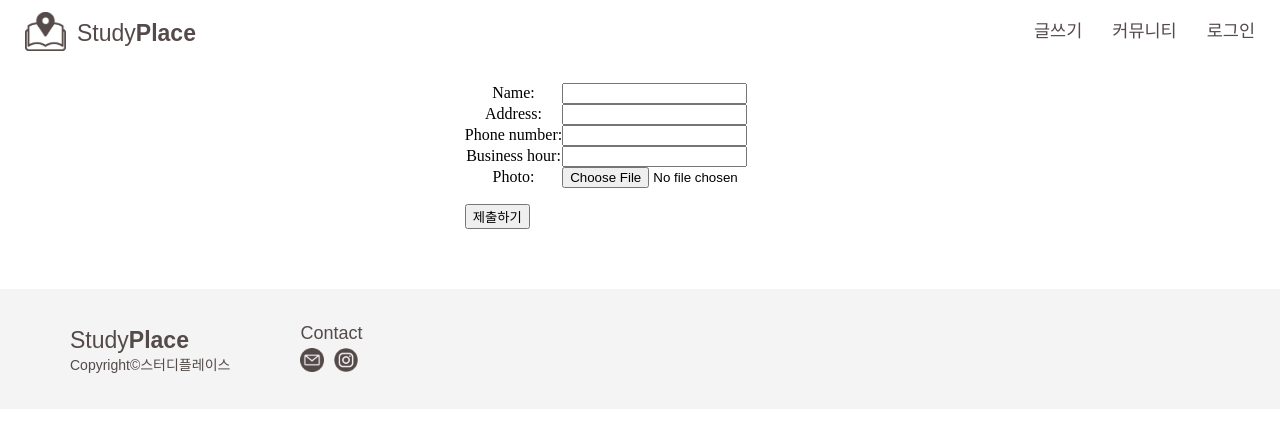
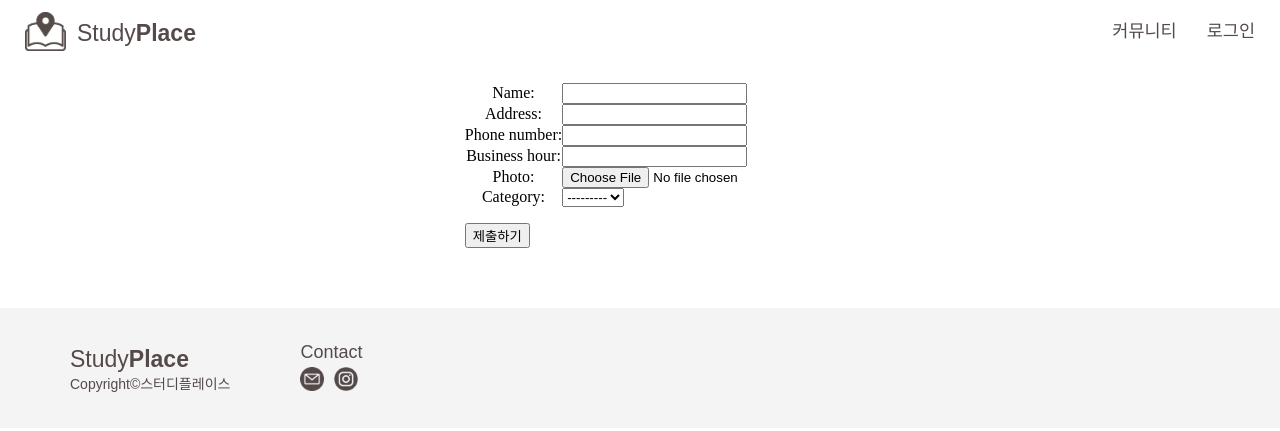
Before and after one commit to gahyeon8955/studyplace, a Django app: template mainapp/templates/mainapp/new.html in a window 1280 px wide. Shown: the top 431 px of the page. Run offline with Django 3.2, Linux system fonts and the light colour scheme; the template is opened without the code that fills it: values that come from a table or form of the project are taken from there, others are empty; some web fonts are replaced.

Commit message:
카테고리 기능

```diff
--- a/mainapp/admin.py
+++ b/mainapp/admin.py
@@ -1,5 +1,6 @@
 from django.contrib import admin
-from .models import Place
+from .models import Category, Place
 # Register your models here.
 
 admin.site.register(Place)
+admin.site.register(Category)
--- a/mainapp/forms.py
+++ b/mainapp/forms.py
@@ -1,7 +1,7 @@
 from django import forms
-from .models import Place
+from .models import Category, Place
 
 class PlaceNew(forms.ModelForm):
     class Meta:
         model = Place
-        fields = ['name','address', 'phone_number', 'business_hour', 'photo']
+        fields = ['name','address', 'phone_number', 'business_hour', 'photo', 'category']
--- a/mainapp/models.py
+++ b/mainapp/models.py
@@ -1,9 +1,19 @@
 from email.headerregistry import Address
 from email.policy import default
+from unicodedata import category
 from django.db import models
+from django.urls import reverse
 from uuid import uuid4
 from django.utils import timezone
 import os
+
+class Category(models.Model):
+    name = models.CharField(max_length=20)
+    def __str__(self):
+        return self.name
+
+    def get_absolute_url(self):
+        return reverse("home")
 
 class Place(models.Model):
 
@@ -12,6 +22,7 @@ class Place(models.Model):
     phone_number = models.CharField(max_length=30, default="", blank=True)   #전화번호
     business_hour = models.CharField(max_length=100, default="", blank=True)   #영업시간
     photo = models.ImageField(upload_to="place/photo", blank=True)   #place 이미지
+    category = models.ForeignKey(Category, on_delete=models.CASCADE, null=True)
 
     def __str__(self):
         return self.name
@@ -21,4 +32,4 @@ class Place(models.Model):
         if self.photo and hasattr(self.photo, 'url'):
             return self.photo.url
         else:
-            return '/media/default_image.png'
+            return '/static/mainapp/images/notfoundimage.png'
--- a/mainapp/static/mainapp/css/home.css
+++ b/mainapp/static/mainapp/css/home.css
@@ -180,7 +180,8 @@
     margin-left: 9px;
 }
 
-.home-shortcut-box > span {
+.home-shortcut-box > a > span {
+    display: block;
     color: white;
     position: relative;
     left: 9px;
--- a/mainapp/templates/mainapp/base.html
+++ b/mainapp/templates/mainapp/base.html
@@ -18,7 +18,6 @@
             </div>
         </a>
         <ul class="nav-link">
-            <li><a href="{% url 'mainapp:new' %}" class="new-link">글쓰기</a></li>
             <li><a href="#" class="community-link">커뮤니티</a></li>
             <li><a href="#" class="login-link">로그인</a></li>
         </ul>
--- a/mainapp/templates/mainapp/new.html
+++ b/mainapp/templates/mainapp/new.html
@@ -3,7 +3,7 @@
 {% block content %}
 <div class="body-wrapper">
     <div class="body-content">
-        <form action="{% url 'mainapp:new' %}" method="POST" enctype="multipart/form-data">
+        <form action="" method="POST" enctype="multipart/form-data">
             {% csrf_token %}
             <table>
                 {{form.as_table}}
--- a/mainapp/templates/mainapp/placelist.html
+++ b/mainapp/templates/mainapp/placelist.html
@@ -17,9 +17,10 @@
                 </span>
             </div>
             <div class="place-list">
+                <li><a href="{% url 'mainapp:new' category_name %}" class="new-link">글쓰기</a></li>
 
                 {% for place in page_obj %}
-                <a href="{% url 'mainapp:detail' place.id %}">
+                <a href="{% url 'mainapp:detail' category_name place.id %}">
                     <div class="place-box">
                         <div class="place-img"><img src="{{ place.get_photo_url }}" /></div>
                         <div class="place-name-box">
--- a/mainapp/urls.py
+++ b/mainapp/urls.py
@@ -7,9 +7,9 @@ from . import views
 app_name="mainapp"
 
 urlpatterns = [
-    path('', views.placelist, name='placelist'),
-    path('<int:place_id>/', views.detail, name='detail'),
-    path('new/', views.new, name='new'),
-    path('<int:place_id>/update/', views.update, name='update'),
-    path('<int:place_id>/delete/', views.delete, name='delete'),
+    path('<str:category_name>/', views.placelist, name='placelist'),
+    path('<str:category_name>/<int:place_id>/', views.detail, name='detail'),
+    path('<str:category_name>/new/', views.new, name='new'),
+    path('<str:category_name>/<int:place_id>/update/', views.update, name='update'),
+    path('<str:category_name>/<int:place_id>/delete/', views.delete, name='delete'),
 ]
```
Also changed, not shown: mainapp/templates/mainapp/detail.html (+4 -4 lines), mainapp/templates/mainapp/home.html (+6 -3 lines), mainapp/views.py (+35 -12 lines), mainapp/migrations/0002_category_place_category.py (added), mainapp/static/mainapp/images/notfoundimage.png (added), studyplace/static/mainapp/images/notfoundimage.png (added).
